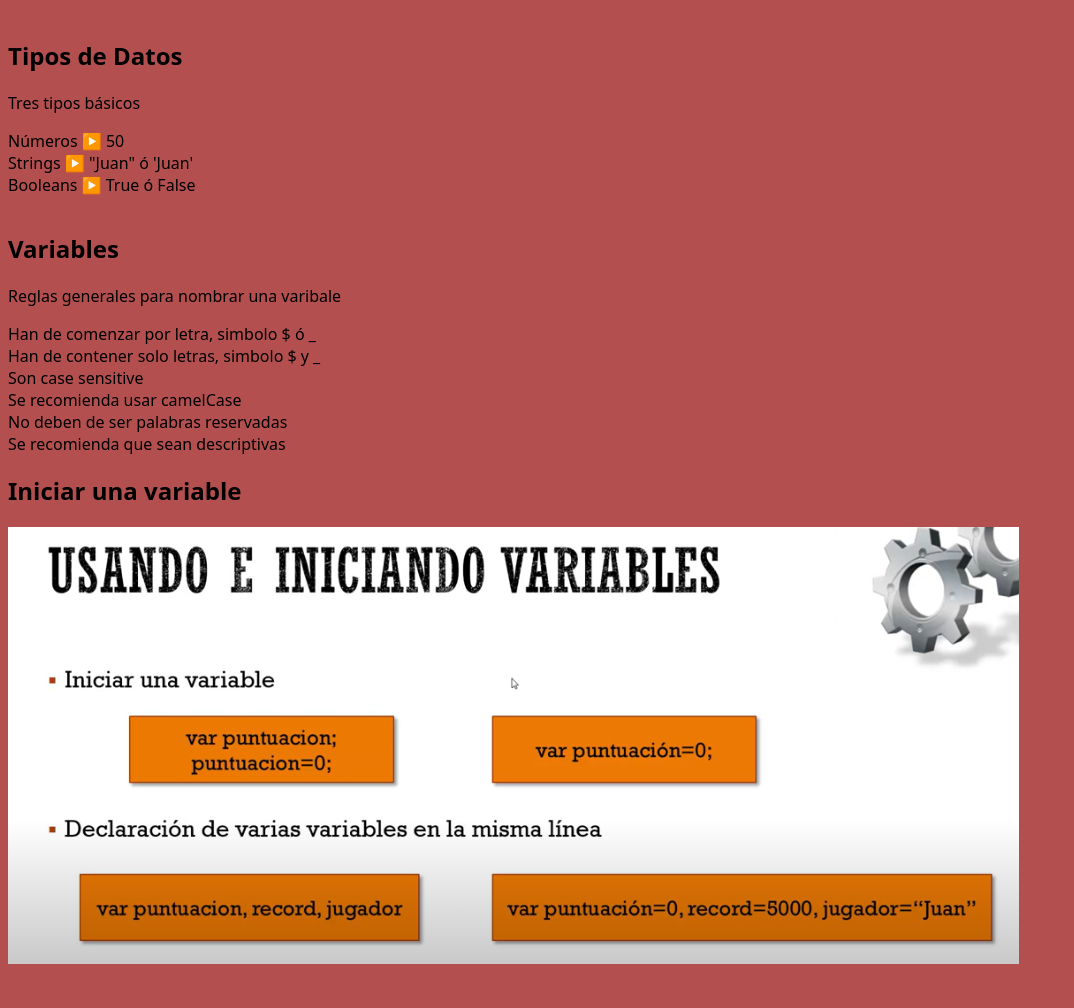
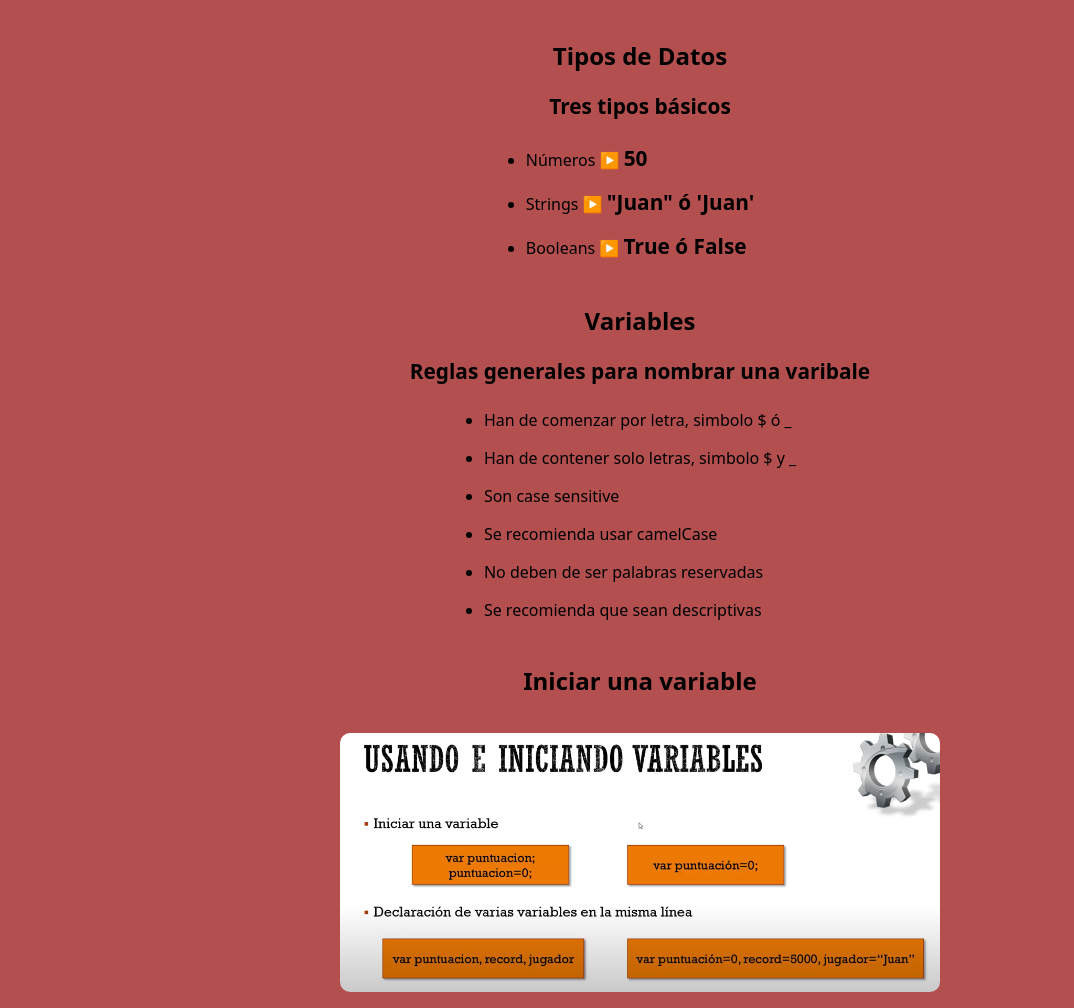
Before and after one commit to Tres-zE/Pil-Inf--datos-, a plain HTML site: page index.html in a window 1280 px wide. Shown: the part 75-1083 px from the top of the page, without its empty margins (0-1074 px from the left). Before the commit the page ends 1044 px from the top, so only its background shows below. Drawn offline with Linux system fonts and the light colour scheme.

Commit message:
terminando estilo

```diff
--- a/style.css
+++ b/style.css
@@ -14,7 +14,32 @@ body {
 
 .type-data {
   display: flex;
+  align-items: center;
   flex-direction: column;
+}
+
+.variable {
+  display: flex;
+  align-items: center;
+  flex-direction: column;
+}
+
+.use {
+  display: flex;
+  align-items: center;
+  flex-direction: column;
+}
+
+.use img {
+  width: 100%;
+  max-width: 600px;
+  border-radius: 10px;
+  margin: 1rem 0;
+}
+
+span {
+  font-size: 1.3rem;
+  font-weight: bold;
 }
 
 ul {
@@ -24,7 +49,6 @@ ul {
   padding: 0;
 }
 
-img {
-  width: 80%;
-  height: 80%;
+li {
+  margin: 0.5rem;
 }
```
